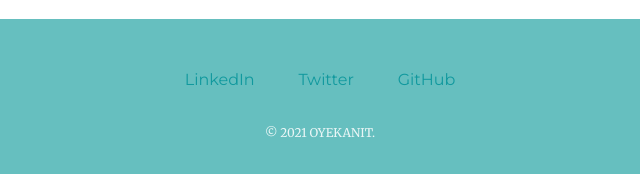
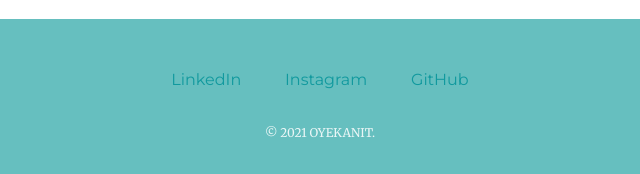
Before and after one commit to oyekanit/My-Site, a plain HTML site: page index.html in a window 1280 px wide. Shown: the part 2790-2964 px from the top of the page, 320-960 px from the left. Drawn offline with Linux system fonts and the light colour scheme.

Commit message:
Update index.html

```diff
--- a/index.html
+++ b/index.html
@@ -47,7 +47,7 @@
 
     <div class="bottom-container">
       <a class="footer-link" href="https://www.linkedin.com/in/oyekanit">LinkedIn</a>
-      <a class="footer-link" href="https://www.twitter.com/oyekanit">Twitter</a>
+      <a class="footer-link" href="https://www.instagram.com/oyekanit">Instagram</a>
       <a class="footer-link" href="https://www.github.com/oyekanit">GitHub</a>
       <p class="footer-2021-oyekanit">© 2021 OYEKANIT.</p>
     </div>
```
